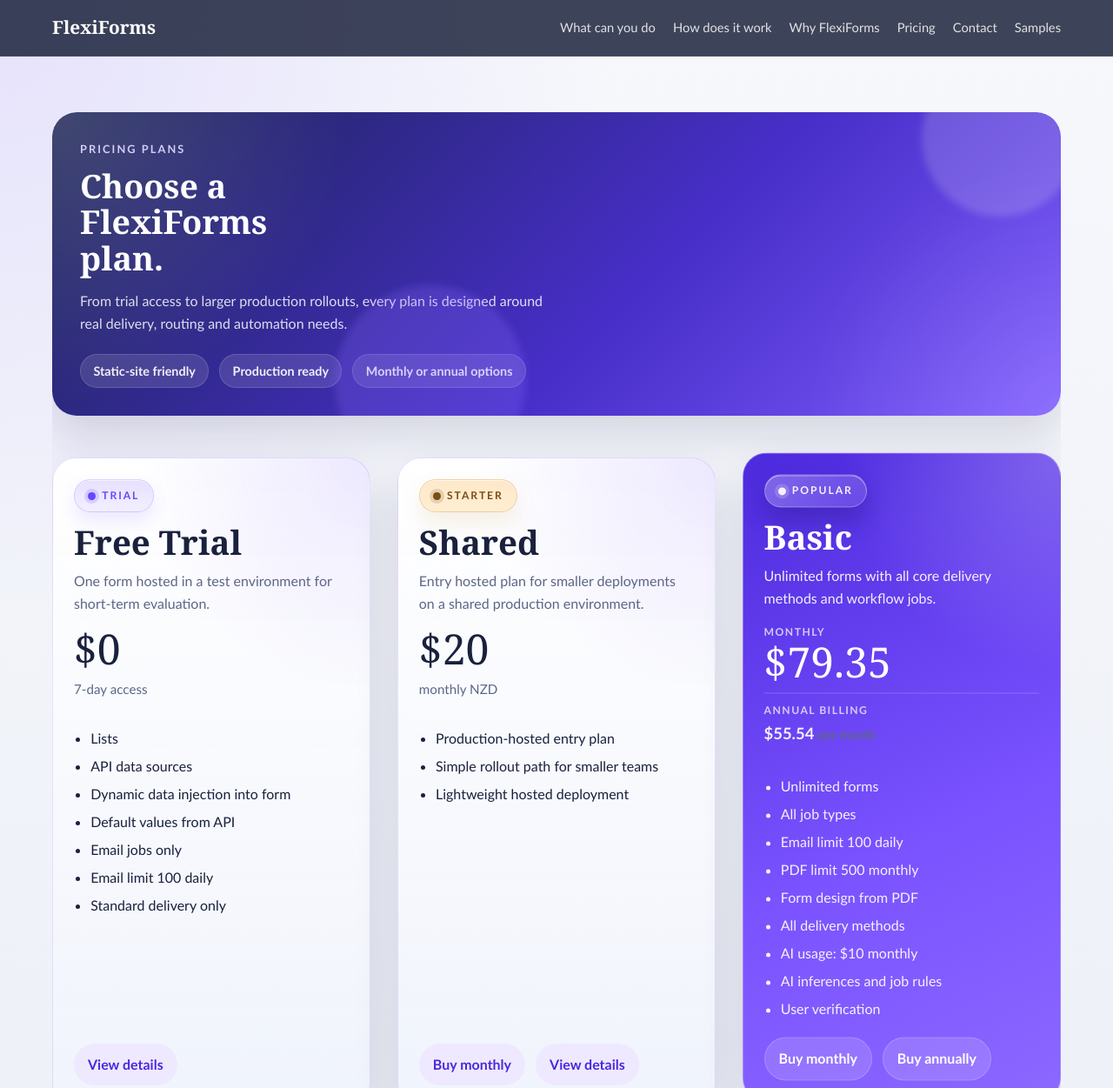
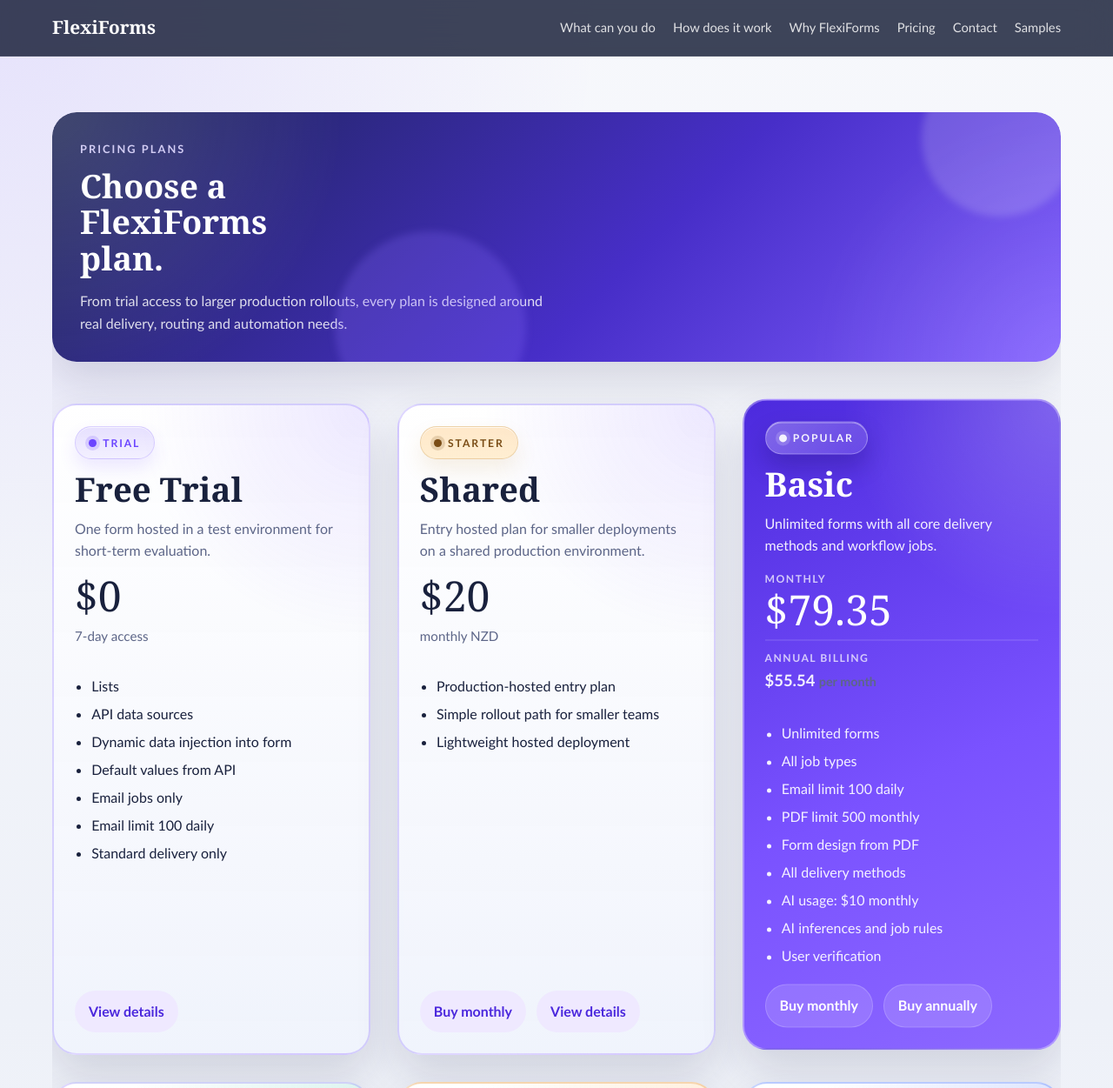
Before and after one commit to EyuphanOzdemir/FlexiFormsWebSite, a plain HTML site: page pricing.html in a window 1280 px wide. Shown: the top 1251 px of the page at 87% size. Drawn offline with Linux system fonts and the light colour scheme.

Commit message:
Tighten pricing hero and card borders

```diff
--- a/pricing.html
+++ b/pricing.html
@@ -29,11 +29,6 @@
           <p class="eyebrow">Pricing Plans</p>
           <h1>Choose a FlexiForms plan.</h1>
           <p>From trial access to larger production rollouts, every plan is designed around real delivery, routing and automation needs.</p>
-          <div class="pricing-highlights" aria-label="Pricing highlights">
-            <span>Static-site friendly</span>
-            <span>Production ready</span>
-            <span>Monthly or annual options</span>
-          </div>
         </div>
 
         <div class="plan-grid">
--- a/styles.css
+++ b/styles.css
@@ -793,26 +793,6 @@
   background: rgba(137, 109, 255, 0.24);
 }
 
-.pricing-highlights {
-  display: flex;
-  flex-wrap: wrap;
-  gap: 0.75rem;
-  margin-top: 1.4rem;
-}
-
-.pricing-highlights span {
-  display: inline-flex;
-  align-items: center;
-  min-height: 36px;
-  padding: 0.45rem 0.9rem;
-  border-radius: 999px;
-  background: rgba(255, 255, 255, 0.12);
-  border: 1px solid rgba(255, 255, 255, 0.14);
-  color: rgba(255, 255, 255, 0.92);
-  font-size: 0.9rem;
-  font-weight: 700;
-}
-
 .bullet-list {
   margin: 0.75rem 0 0;
   padding-left: 1.2rem;
@@ -862,14 +842,14 @@
   background:
     radial-gradient(circle at top right, rgba(107, 69, 255, 0.12), transparent 32%),
     linear-gradient(180deg, rgba(255, 255, 255, 0.98), rgba(240, 243, 252, 0.94));
-  border: 1px solid rgba(107, 69, 255, 0.14);
+  border: 2px solid rgba(107, 69, 255, 0.22);
   box-shadow: var(--shadow);
   transition: transform 0.24s ease, box-shadow 0.24s ease, border-color 0.24s ease;
 }
 
 .plan-card:hover {
   transform: translateY(-6px);
-  border-color: rgba(107, 69, 255, 0.3);
+  border-color: rgba(107, 69, 255, 0.42);
   box-shadow: 0 28px 56px rgba(29, 31, 71, 0.18);
 }
 
@@ -878,7 +858,7 @@
     radial-gradient(circle at top right, rgba(255, 255, 255, 0.22), transparent 30%),
     linear-gradient(155deg, #4c2add, #7a52ff 58%, #8c68ff);
   color: #fff;
-  border-color: rgba(255, 255, 255, 0.24);
+  border-color: rgba(255, 255, 255, 0.32);
   transform: translateY(-0.35rem);
 }
 
@@ -892,14 +872,14 @@
   background:
     radial-gradient(circle at top right, rgba(255, 171, 71, 0.18), transparent 34%),
     linear-gradient(180deg, rgba(255, 255, 255, 0.98), rgba(255, 245, 231, 0.96));
-  border-color: rgba(226, 139, 40, 0.2);
+  border-color: rgba(226, 139, 40, 0.3);
 }
 
 .plan-card-custom {
   background:
     radial-gradient(circle at top right, rgba(49, 98, 255, 0.16), transparent 34%),
     linear-gradient(180deg, rgba(255, 255, 255, 0.98), rgba(237, 243, 255, 0.96));
-  border-color: rgba(49, 98, 255, 0.18);
+  border-color: rgba(49, 98, 255, 0.28);
 }
 
 .plan-card-featured .plan-badge,
```
